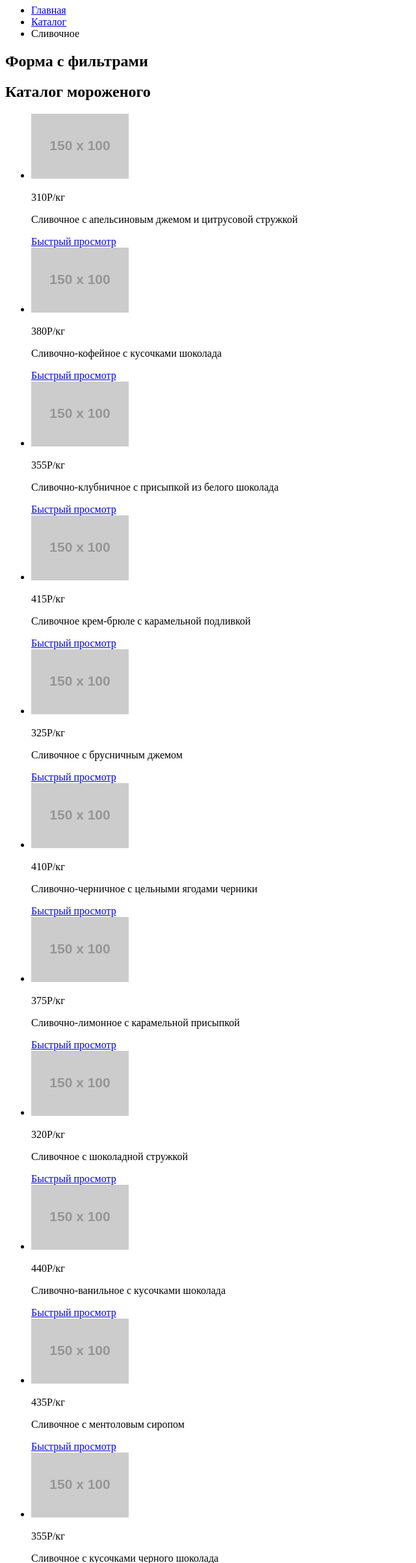
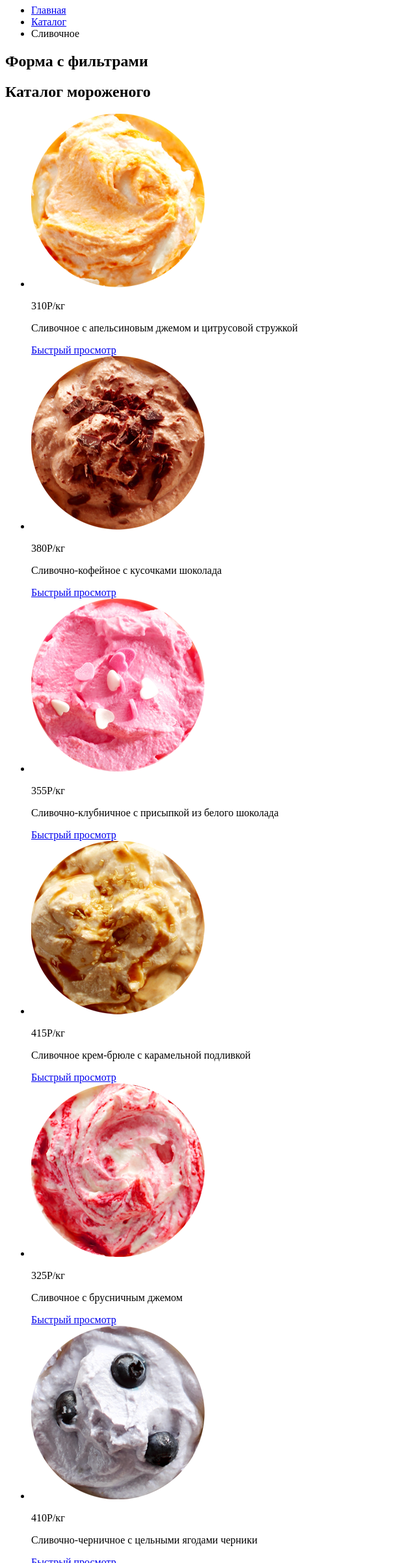
Before and after one commit to DrannikovVladimir/382731-gllacy, a plain HTML site: page catalog.html in a window 1280 px wide. Shown: the part 395-2800 px from the top of the page at 65% size, without its empty margins (0-640 px from the left). Drawn offline with Linux system fonts and the light colour scheme; placeholder pictures from the web are drawn by us.

Commit message:
В разметку добавлены контентные изображения

```diff
--- a/catalog.html
+++ b/catalog.html
@@ -7,8 +7,8 @@
   <body>
     <header class="main-header">
       <nav class="main-nav">
-        <a class="header-logo">
-          <img src="http://placehold.it/150x100" alt="Логотип" width="154" height="64">
+        <a class="header-logo" href="index.html">
+          <img src="img/Logo.svg" alt="Логотип" width="154" height="64">
         </a>
         <ul class="site-list">
           <li class="site-list-current">
@@ -69,7 +69,7 @@
         <ul class="catalog-list">
           <li>
             <div class="image-wrapper">
-              <img src="http://placehold.it/150x100" alt="">
+              <img src="img/orange.png" alt="">
             </div>
             <p>310Р<span>/кг</span></p>
             <p>Сливочное с апельсиновым джемом и цитрусовой стружкой</p>
@@ -77,7 +77,7 @@
           </li>
           <li>
             <div class="image-wrapper">
-              <img src="http://placehold.it/150x100" alt="">
+              <img src="img/chocolate.png" alt="" width="267" height="267">
             </div>
             <p>380Р<span>/кг</span></p>
             <p>Сливочно-кофейное с кусочками шоколада</p>
@@ -85,7 +85,7 @@
           </li>
           <li>
             <div class="image-wrapper">
-              <img src="http://placehold.it/150x100" alt="">
+              <img src="img/strawberry.png" alt="" width="267" height="267">
             </div>
             <p>355Р<span>/кг</span></p>
             <p>Сливочно-клубничное с присыпкой из белого шоколада</p>
@@ -93,7 +93,7 @@
           </li>
           <li>
             <div class="image-wrapper">
-              <img src="http://placehold.it/150x100" alt="">
+              <img src="img/cremebrulee.png" alt="" width="267" height="267">
             </div>
             <p>415Р<span>/кг</span></p>
             <p>Сливочное крем-брюле с карамельной подливкой</p>
@@ -101,7 +101,7 @@
           </li>
           <li>
             <div class="image-wrapper">
-              <img src="http://placehold.it/150x100" alt="">
+              <img src="img/lingonberry_jam.png" alt="" width="267" height="267">
             </div>
             <p>325Р<span>/кг</span></p>
             <p>Сливочное с брусничным джемом</p>
@@ -109,7 +109,7 @@
           </li>
           <li>
             <div class="image-wrapper">
-              <img src="http://placehold.it/150x100" alt="">
+              <img src="img/blueberry.png" alt="" width="267" height="267">
             </div>
             <p>410Р<span>/кг</span></p>
             <p>Сливочно-черничное с цельными ягодами черники</p>
@@ -117,7 +117,7 @@
           </li>
           <li>
             <div class="image-wrapper">
-              <img src="http://placehold.it/150x100" alt="">
+              <img src="img/lemon.png" alt="" width="267" height="267">
             </div>
             <p>375Р<span>/кг</span></p>
             <p>Сливочно-лимонное с карамельной присыпкой</p>
@@ -125,7 +125,7 @@
           </li>
           <li>
             <div class="image-wrapper">
-              <img src="http://placehold.it/150x100" alt="">
+              <img src="img/chocolate_flakes.png" alt="" width="267" height="267">
             </div>
             <p>320Р<span>/кг</span></p>
             <p>Сливочное с шоколадной стружкой</p>
@@ -133,7 +133,7 @@
           </li>
           <li>
             <div class="image-wrapper">
-              <img src="http://placehold.it/150x100" alt="">
+              <img src="img/vanila.png" alt="" width="267" height="267">
             </div>
             <p>440Р<span>/кг</span></p>
             <p>Сливочно-ванильное с кусочками шоколада</p>
@@ -141,7 +141,7 @@
           </li>
           <li>
             <div class="image-wrapper">
-              <img src="http://placehold.it/150x100" alt="">
+              <img src="img/mentol.png" alt="" width="267" height="267">
             </div>
             <p>435Р<span>/кг</span></p>
             <p>Сливочноe с ментоловым сиропом</p>
@@ -149,7 +149,7 @@
           </li>
           <li>
             <div class="image-wrapper">
-              <img src="http://placehold.it/150x100" alt="">
+              <img src="img/black_chocolate.png" alt="" width="267" height="267">
             </div>
             <p>355Р<span>/кг</span></p>
             <p>Сливочное с кусочками черного шоколада</p>
@@ -157,9 +157,7 @@
           </li>
           <li>
             <div class="image-wrapper">
-              <img src="http://placehold.it/150x100" alt="">
-
-
+              <img src="img/mint.png" alt="" width="267" height="267">
             </div>
             <p>420Р<span>/кг</span></p>
             <p>Сливочное с мятным сиропом</p>
@@ -234,7 +232,7 @@
       </div>
       <div class="footer-privacy">
         <a class="footer-logo" href="https://htmlacademy.ru/intensive/htmlcss">
-          <img src="http://placehold.it/150x100" alt="Логотип Академии">
+          <img src="img/htmlacademy.svg" alt="Логотип Академии">
         </a>
         <p class="text-privacy">Сделано в HTML Academy &#169; 2017</p>
       </div>
```
Also changed, not shown: index.html (+19 -7 lines), img/cremebrulee.png (renamed from img/сremebrulee.png), img/htmlacademy.svg (renamed from img/logo-htmlacademy-small.svg), img/lingonberry_jam.png (renamed from img/lingonberry-jam.png).
